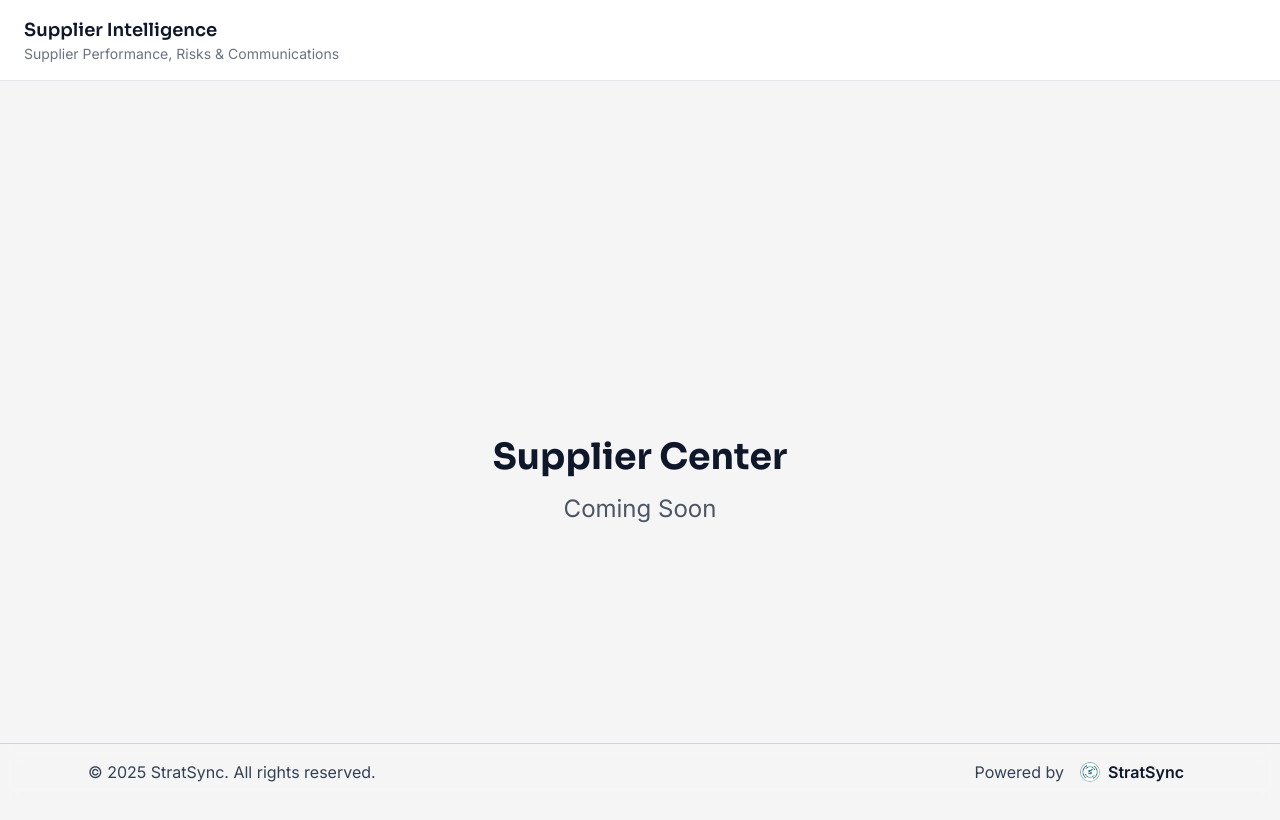
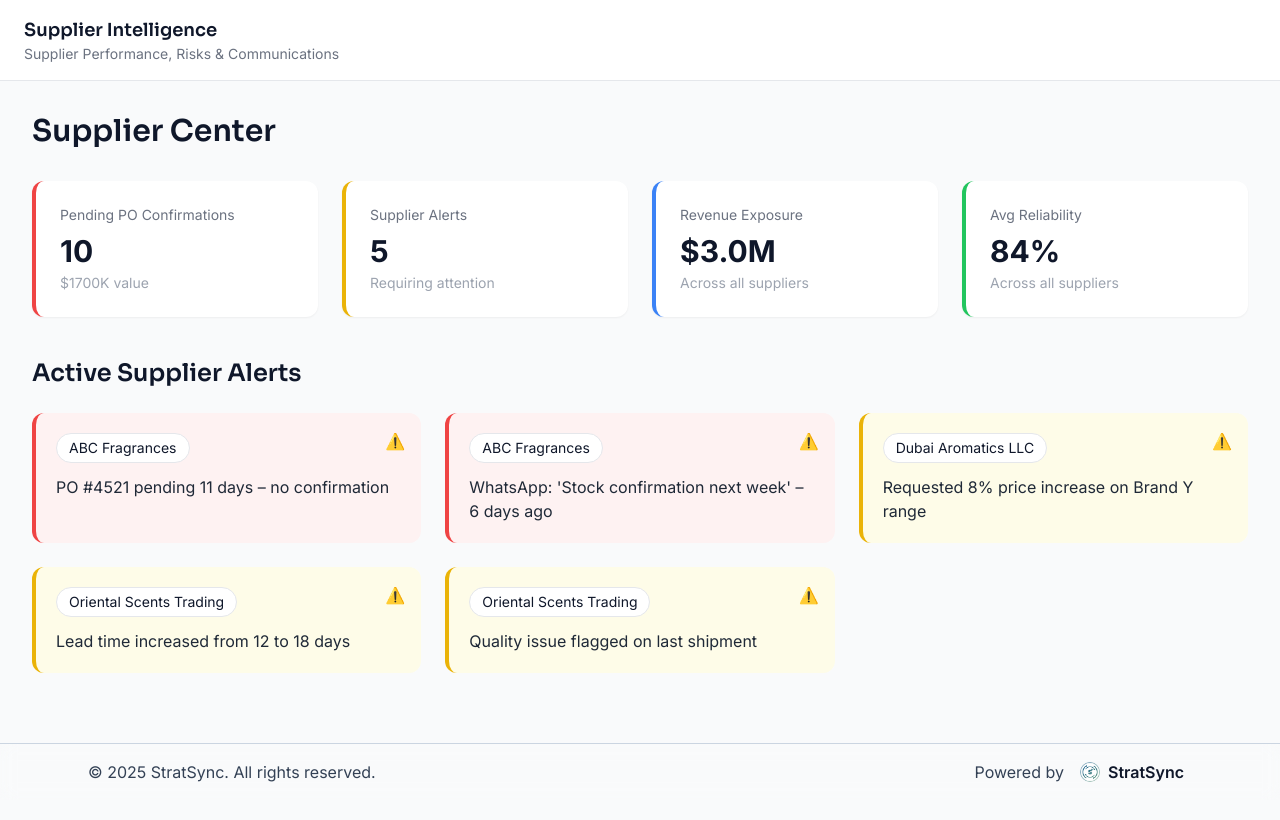
Before and after one commit to stratsync-rohit/revenue-intelligence-dashboard-tionale-v4, a React (Vite) app in the folder client/: page /suppliers in a window 1280 px wide. Shown: the top 820 px of the page. Built offline with nearby package versions, Linux system fonts and the light colour scheme; no server answers.

Commit message:
introduce suppiler and alert feature

```diff
--- a/client/src/pages/Suppliers.tsx
+++ b/client/src/pages/Suppliers.tsx
@@ -1,11 +1,122 @@
-import React from 'react';
-
+import React from "react";
 
 const Suppliers: React.FC = () => {
   return (
-    <div className="flex flex-col items-center justify-center min-h-screen">
-      <h1 className="text-4xl font-bold mb-4">Supplier Center</h1>
-      <p className="text-2xl text-gray-600">Coming Soon</p>
+    <div className="min-h-screen bg-gray-50 p-8">
+      {/* Page Title */}
+      <h1 className="text-3xl font-semibold mb-8">Supplier Center</h1>
+
+      {/* Top Stats */}
+      <div className="grid grid-cols-1 md:grid-cols-4 gap-6 mb-10">
+        <StatCard
+          title="Pending PO Confirmations"
+          value="10"
+          sub="$1700K value"
+          color="border-red-500"
+        />
+        <StatCard
+          title="Supplier Alerts"
+          value="5"
+          sub="Requiring attention"
+          color="border-yellow-500"
+        />
+        <StatCard
+          title="Revenue Exposure"
+          value="$3.0M"
+          sub="Across all suppliers"
+          color="border-blue-500"
+        />
+        <StatCard
+          title="Avg Reliability"
+          value="84%"
+          sub="Across all suppliers"
+          color="border-green-500"
+        />
+      </div>
+
+      {/* Active Supplier Alerts */}
+      <h2 className="text-2xl font-semibold mb-6">Active Supplier Alerts</h2>
+
+      <div className="grid grid-cols-1 md:grid-cols-3 gap-6">
+        <AlertCard
+          supplier="ABC Fragrances"
+          text="PO #4521 pending 11 days – no confirmation"
+          severity="high"
+        />
+        <AlertCard
+          supplier="ABC Fragrances"
+          text="WhatsApp: 'Stock confirmation next week' – 6 days ago"
+          severity="high"
+        />
+        <AlertCard
+          supplier="Dubai Aromatics LLC"
+          text="Requested 8% price increase on Brand Y range"
+          severity="medium"
+        />
+        <AlertCard
+          supplier="Oriental Scents Trading"
+          text="Lead time increased from 12 to 18 days"
+          severity="medium"
+        />
+        <AlertCard
+          supplier="Oriental Scents Trading"
+          text="Quality issue flagged on last shipment"
+          severity="medium"
+        />
+      </div>
+    </div>
+  );
+};
+
+/* ---------------- Components ---------------- */
+
+const StatCard = ({
+  title,
+  value,
+  sub,
+  color,
+}: {
+  title: string;
+  value: string;
+  sub: string;
+  color: string;
+}) => (
+  <div
+    className={`bg-white rounded-xl shadow-sm p-6 border-l-4 ${color}`}
+  >
+    <p className="text-sm text-gray-500 mb-2">{title}</p>
+    <p className="text-3xl font-bold mb-1">{value}</p>
+    <p className="text-sm text-gray-400">{sub}</p>
+  </div>
+);
+
+const AlertCard = ({
+  supplier,
+  text,
+  severity,
+}: {
+  supplier: string;
+  text: string;
+  severity: "high" | "medium";
+}) => {
+  const styles =
+    severity === "high"
+      ? "border-red-500 bg-red-50"
+      : "border-yellow-500 bg-yellow-50";
+
+  return (
+    <div
+      className={`relative rounded-xl p-5 border-l-4 ${styles}`}
+    >
+      <span className="inline-block mb-3 px-3 py-1 text-sm rounded-full bg-white border">
+        {supplier}
+      </span>
+      <p className="text-gray-800">{text}</p>
+
+      {/* Warning Icon */}
+      <div className="absolute top-4 right-4 text-gray-400">
+        ⚠️
+      </div>
     </div>
   );
 };
```
